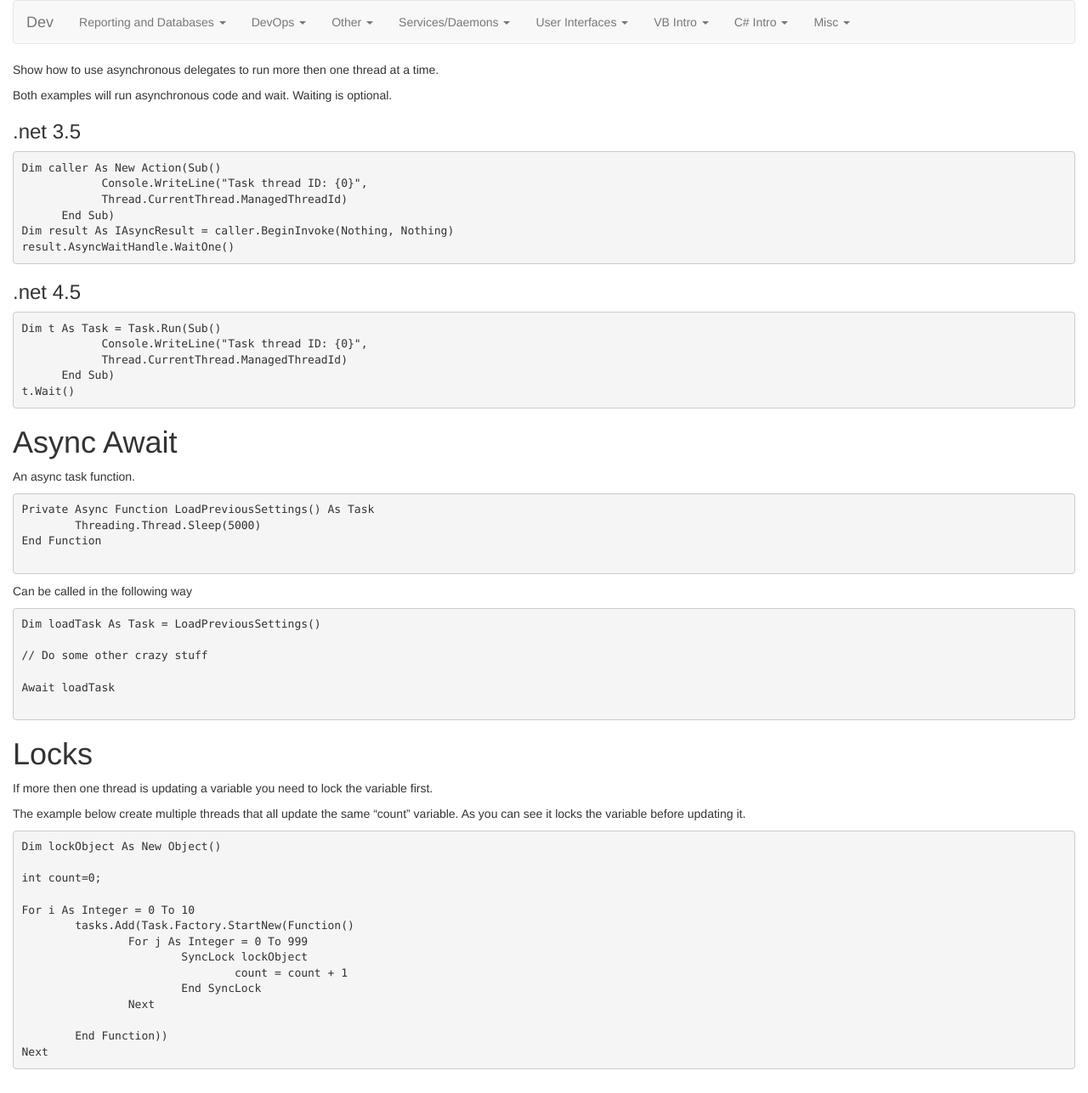
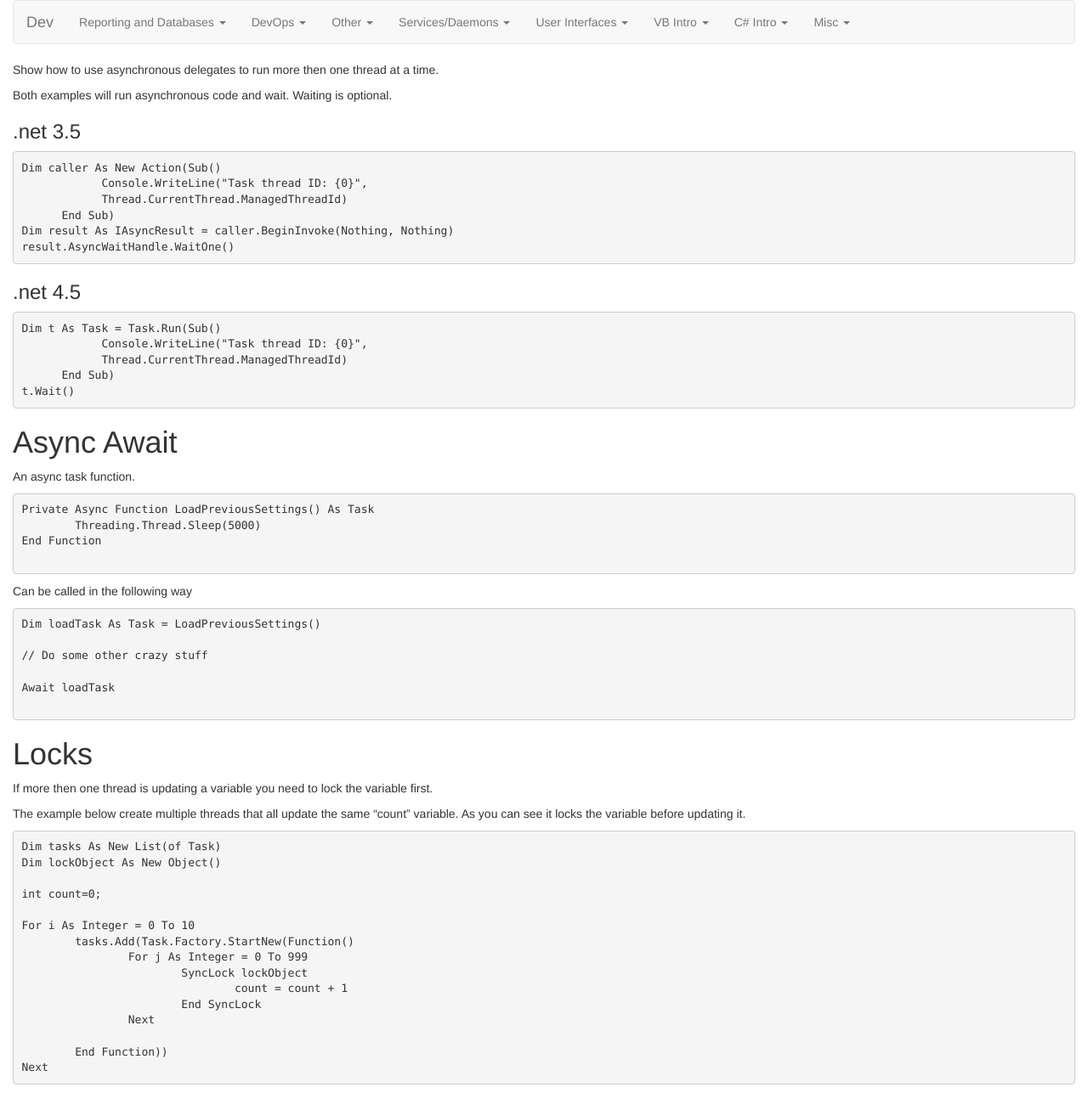
Before and after one commit to majorsilence/Dev, a Jekyll site: the page built from docs/VbIntroduction/Multiple-Processes-at-One-Time-(Threading).md, in a window 1280 px wide. Shown: the whole page at 85% size. Built offline with Jekyll 4.4.1, drawn with Linux system fonts in a browser that asks for light colours; nearby versions of some CDN libraries; Markdown is read by kramdown in place of the engine named in the settings.

Commit message:
Update Multiple-Processes-at-One-Time-(Threading).md

````diff
--- a/docs/VbIntroduction/Multiple-Processes-at-One-Time-(Threading).md
+++ b/docs/VbIntroduction/Multiple-Processes-at-One-Time-(Threading).md
@@ -55,6 +55,7 @@ The example below create multiple threads that all update the same "count" varia
 As you can see it locks the variable before updating it.
 
 ```vbnet
+Dim tasks As New List(of Task)
 Dim lockObject As New Object()
 
 int count=0;
````
